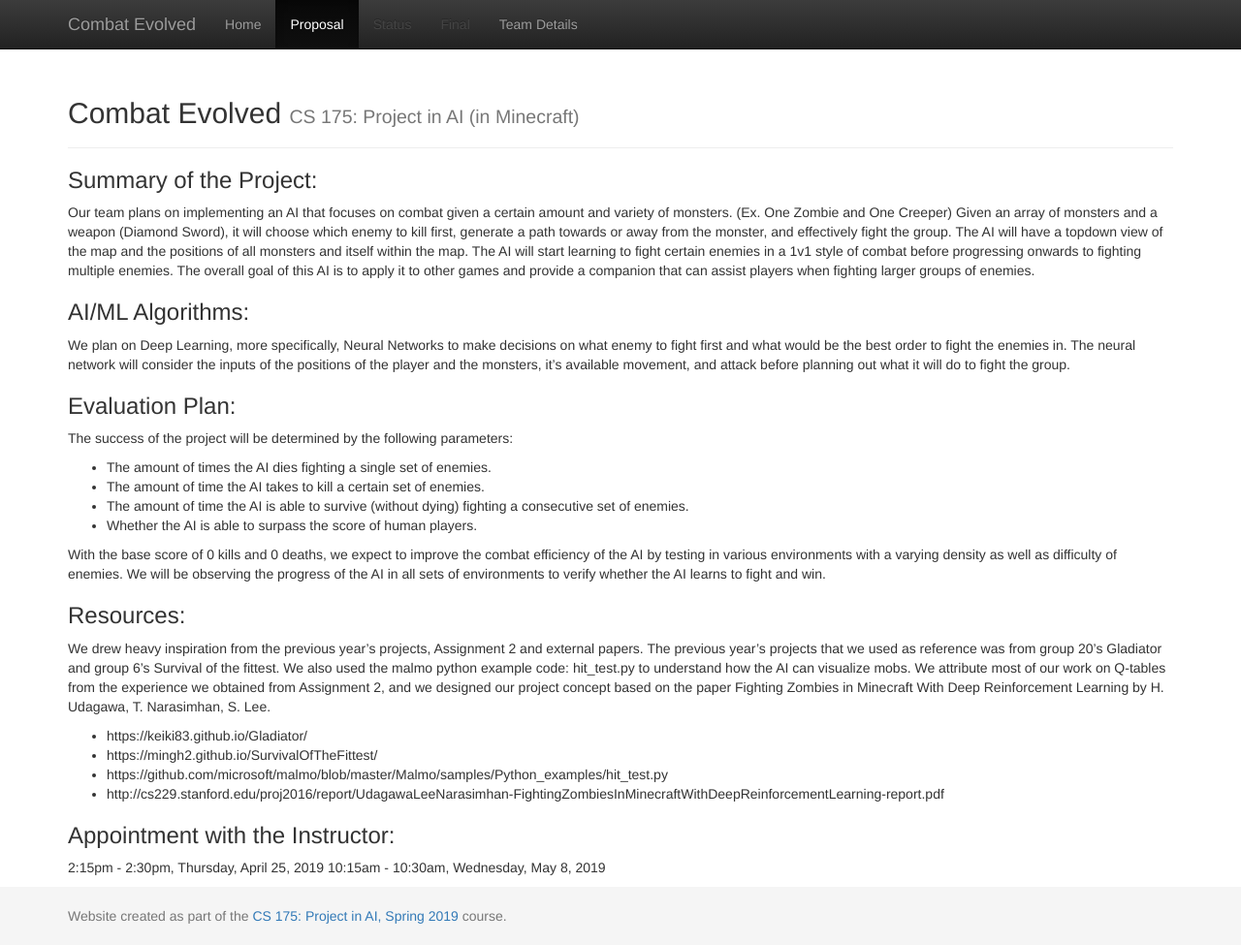
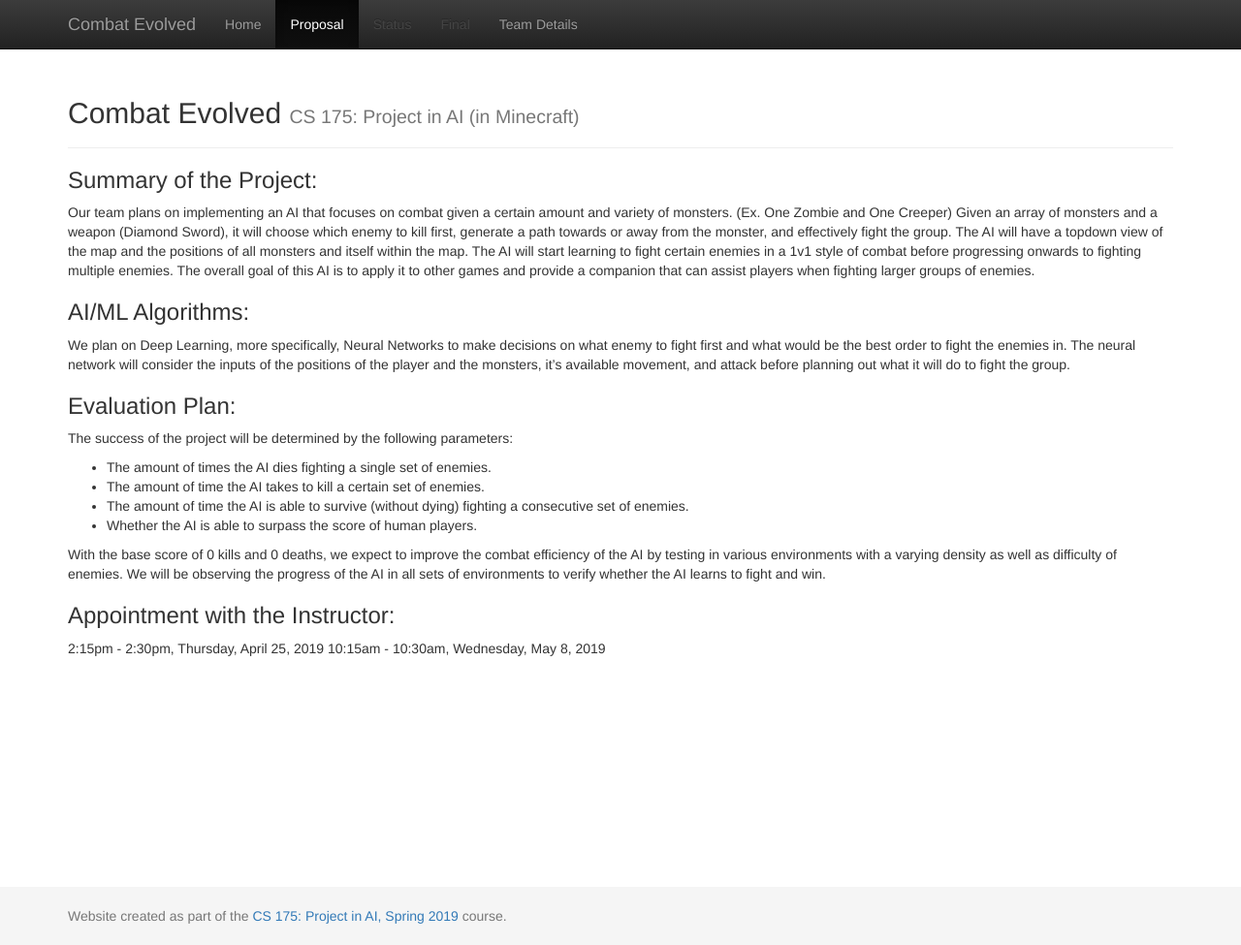
Before and after one commit to MirageVortex/CombatEvolve, a Jekyll site: the page built from docs/proposal.md, in a window 1280 px wide and 975 px high. Shown: the whole window at 97% size. Built offline with Jekyll 4.4.1, drawn with Linux system fonts in a browser that asks for light colours.

Commit message:
Revert "Addes Resources Section"
This reverts commit 9dd516c27d7cba3a2b69847c4d0afc368d1d753f.

```diff
--- a/docs/proposal.md
+++ b/docs/proposal.md
@@ -19,15 +19,6 @@ The success of the project will be determined by the following parameters:
 
 With the base score of 0 kills and 0 deaths, we expect to improve the combat efficiency of the AI by testing in various environments with a varying density as well as difficulty of enemies. We will be observing the progress of the AI in all sets of environments to verify whether the AI learns to fight and win.
 
-### Resources:
-We drew heavy inspiration from the previous year's projects, Assignment 2 and external papers.  The previous year's projects that we used as reference was from group 20’s Gladiator and group 6’s Survival of the fittest. We also used the malmo python example code: hit_test.py to understand how the AI can visualize mobs.  We attribute most of our work on Q-tables from the experience we obtained from Assignment 2, and we designed our project concept based on the paper Fighting Zombies in Minecraft With Deep Reinforcement Learning by H. Udagawa, T. Narasimhan, S. Lee.
-
-- https://keiki83.github.io/Gladiator/
-- https://mingh2.github.io/SurvivalOfTheFittest/
-- https://github.com/microsoft/malmo/blob/master/Malmo/samples/Python_examples/hit_test.py
-- http://cs229.stanford.edu/proj2016/report/UdagawaLeeNarasimhan-FightingZombiesInMinecraftWithDeepReinforcementLearning-report.pdf
-
-
 ### Appointment with the Instructor:
 2:15pm - 2:30pm, Thursday, April 25, 2019
 10:15am - 10:30am, Wednesday, May 8, 2019
```
